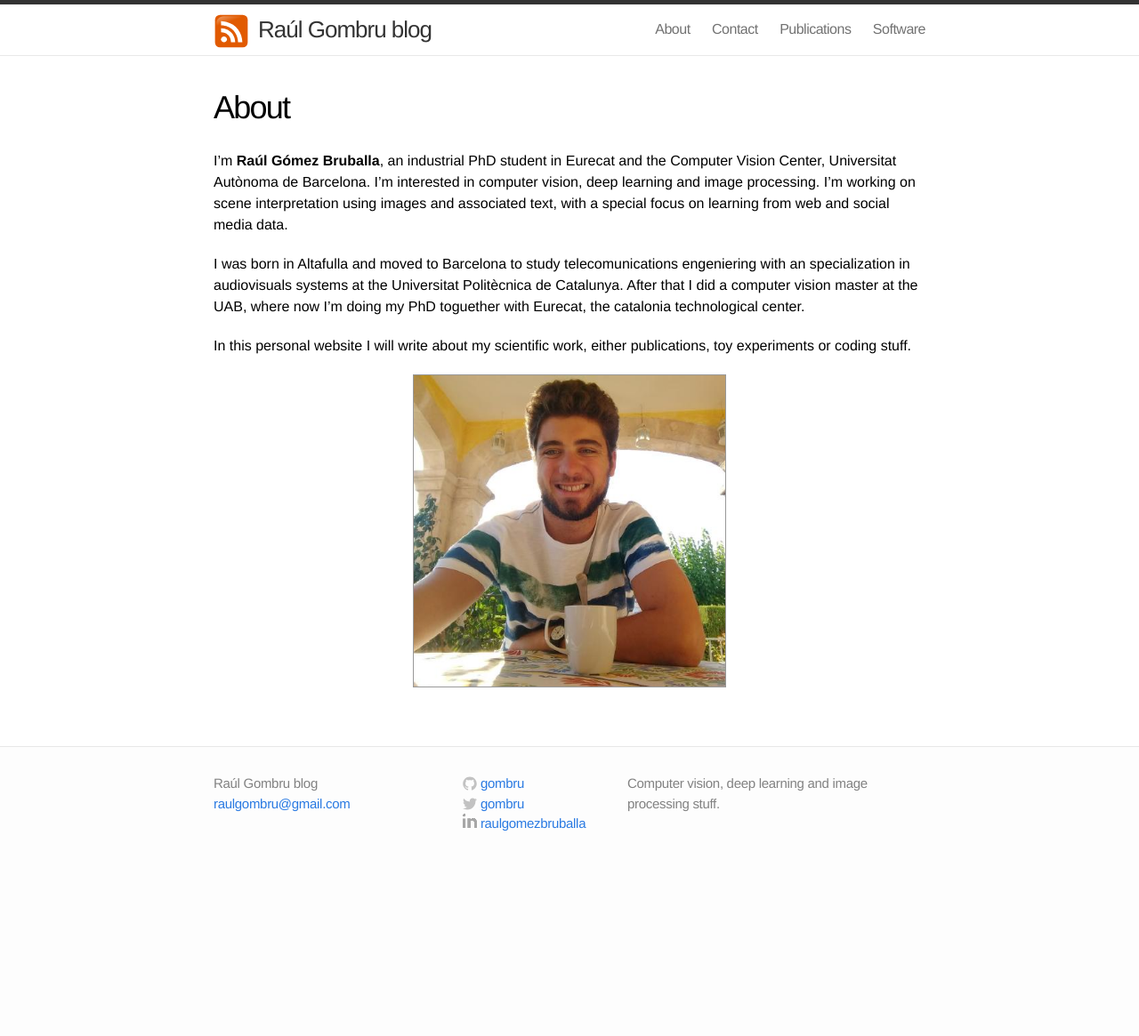
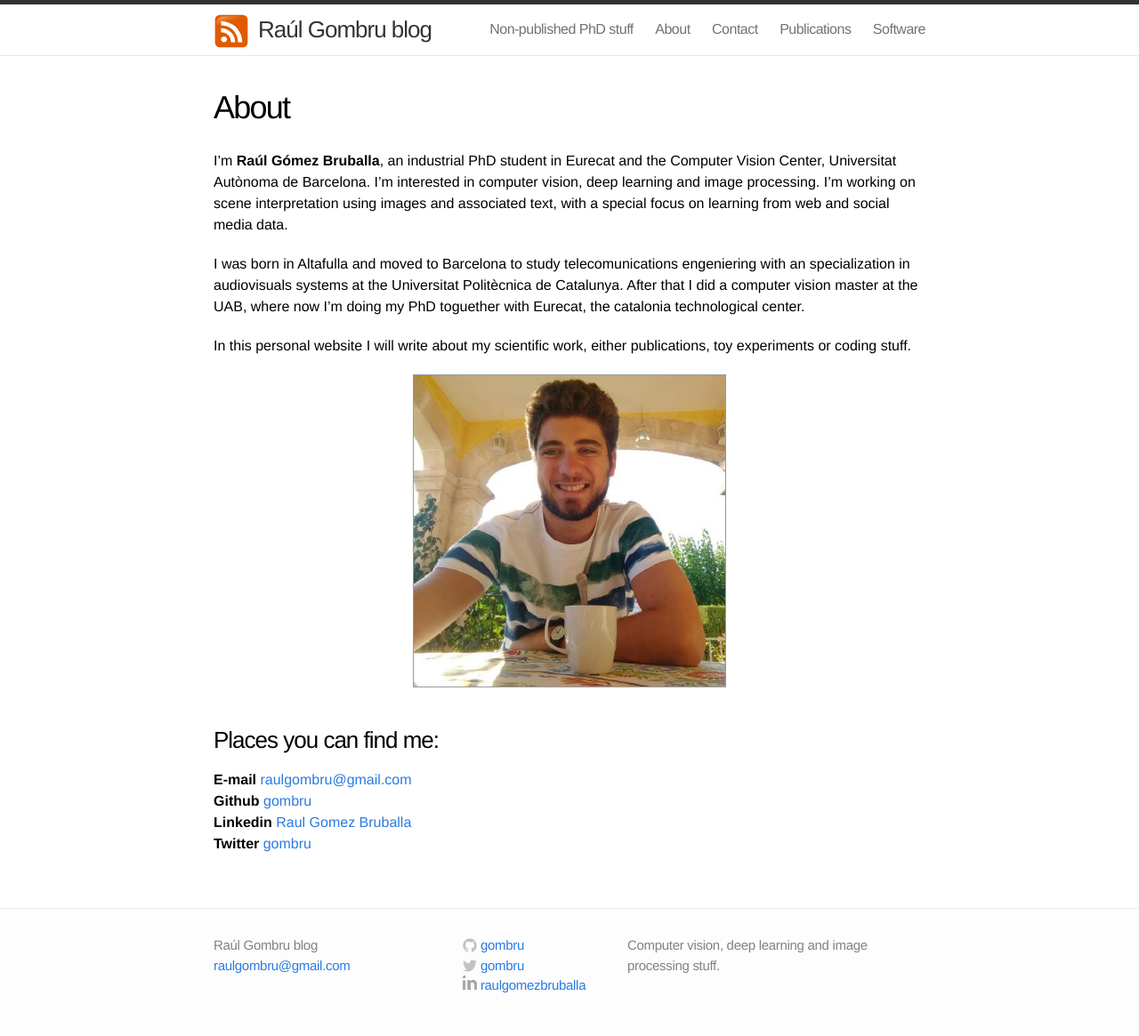
Before and after one commit to gombru/gombru.github.io, a Jekyll site: the page built from about.md, in a window 1280 px wide. Shown: the whole page at 89% size. Built offline with Jekyll 4.4.1, drawn with Linux system fonts in a browser that asks for light colours; before the commit the page ends 983 px from its top, so only the background shows below that.

```diff
--- a/about.md
+++ b/about.md
@@ -14,3 +14,11 @@
 <div class="imgcap">
 <img src="/assets/me.jpg" height="350">
 </div>
+
+
+### Places you can find me:
+
+**E-mail**   <a href="mailto:{{ site.email }}">{{ site.email }}</a>
+**Github**   [gombru](https://github.com/gombru)
+**Linkedin**   [Raul Gomez Bruballa](https://www.linkedin.com/in/raulgomezbruballa)
+**Twitter**   [gombru](ttps://twitter.com/gombru)
```
Also changed, not shown: PhD Docs.md (added, +18 -0 lines), 2 other files.
